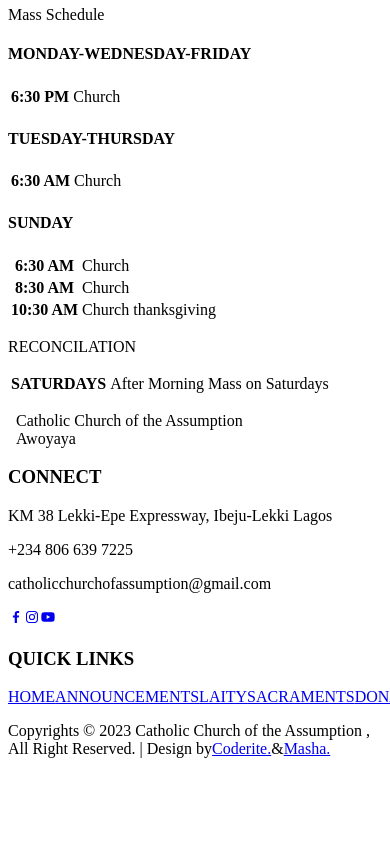
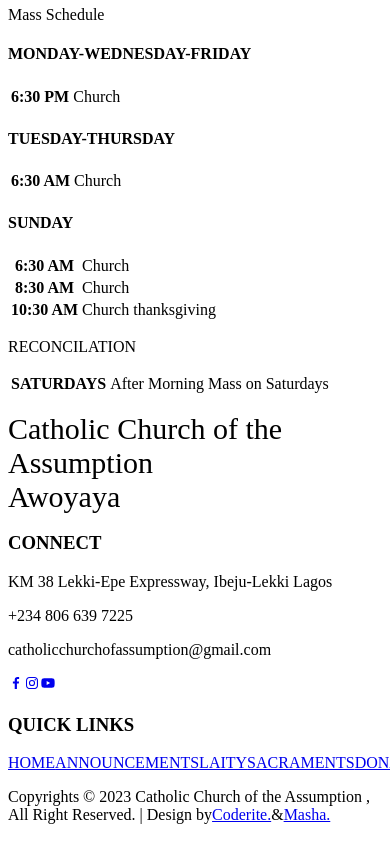
Before and after one commit to Masha-bit/Church-Site, a Next.js app: page / in a window 390 px wide. Shown: the part 1122-1966 px from the top of the page. Before the commit the page ends 1900 px from the top, so only its background shows below. Built offline with nearby package versions, Linux system fonts and the light colour scheme.

Commit message:
feat: mobile homepagee

```diff
--- a/src/app/components/Footer.jsx
+++ b/src/app/components/Footer.jsx
@@ -8,9 +8,9 @@ export default function Footer() {
 
         <div className='h-[280px] sm:h-[auto] sm:w-[100vw] text-[14px] flex sm:flex-col '>
 
-            <aside className='h-[300px] w-[700px] sm:w-[100%] sm:px-2 text-[16px]'>
+            <aside className='h-[280px] w-[700px] sm:w-[100%] text-[16px]'>
 
-            <div className='h-[250px] sm:w-[100vw] flex items-center sm:justify-center font-cinzel text-[36px] font-[500]'>
+            <div className='h-[250px] flex items-center sm:justify-center font-cinzel text-[36px] sm:text-[30px] font-[500]'>
             <span className='h-[100%] w-[200px] flex items-center justify-center sm:hidden'>
             <img src='/immaculate mother.png' width={120}/>
             </span>
--- a/src/app/components/MassSchedule.jsx
+++ b/src/app/components/MassSchedule.jsx
@@ -72,7 +72,7 @@ export default function MassSchedule() {
                 <tbody className=' w-[100%]'>
                     <tr>
                         <th className=''> SATURDAYS</th>
-                        <td> After Morning Mass on Saturdays</td>
+                        <td className='p-0'> After Morning Mass on Saturdays</td>
                     </tr>
                 </tbody>
             </table>
--- a/src/app/globals.css
+++ b/src/app/globals.css
@@ -18,14 +18,14 @@
   }
 }
 html{
-  width: 100vw;
   scroll-behavior: smooth;
   padding: 0;
   margin: 0;
 }
 
 body {
-  width: 90vw;
+  height: 100%;
+  width: 100vw;
   overflow-x: hidden;
   background-color: #fff3ae62;
   padding: 0;
--- a/src/app/layout.js
+++ b/src/app/layout.js
@@ -32,9 +32,9 @@ export default function RootLayout({ children }) {
 
   return (
 <html lang="en">
-<link rel="icon" href="/immaculate mother.png"/>
-<body >
-<main className='h-[auto] relative'>
+<link rel="icon" href="/immaculate mother.png "/>
+<body>
+<main className='relative'>
 
 <a href='#' className={ isScrolled ? `transition-all duration-[350ms] h-[50px] w-[50px] rounded-full bg-[#b4884a62] text-[white] fixed bottom-10 right-10 z-20 flex items-center  justify-center`: `transition-all duration-[350ms] -z-10`}>
   <SlArrowUp style={{}} size={11}/>
@@ -45,7 +45,7 @@ export default function RootLayout({ children }) {
   {children}
 <section className='h-[auto]'>
 <Footer/>
-<p className='h-[20px] sm:h-[40px] w-[100vw] bg-[#4d619e] flex items-center justify-center font-roboto text-[11px] text-[white]'>
+<p className='h-[20px] sm:h-[40px] w-[100vw] bg-[#4d619e] inline-block items-center  font-roboto text-[11px] text-[white] text-center'>
   Copyrights © {year} Catholic Church of the Assumption , All Right Reserved. | Design by
   <a
       href={`https://www.linkedin.com/in/franc-enemuo/`}
```
